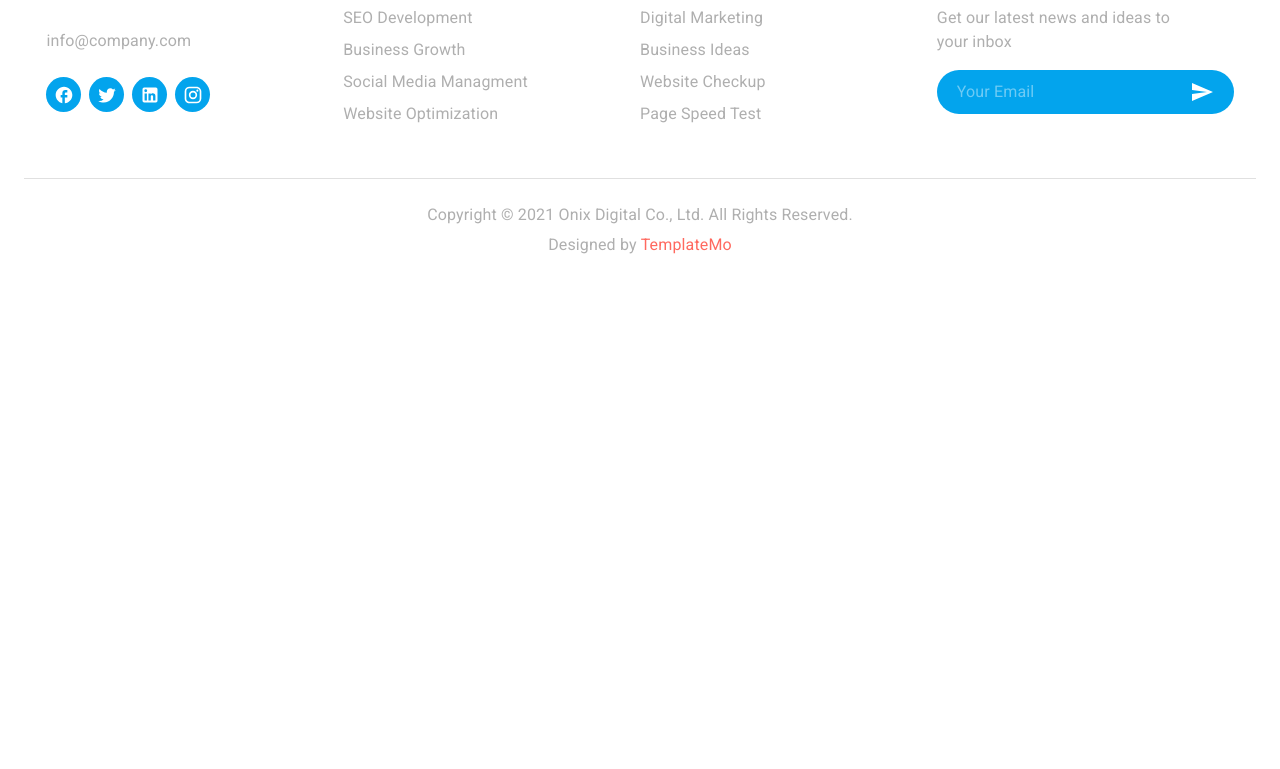
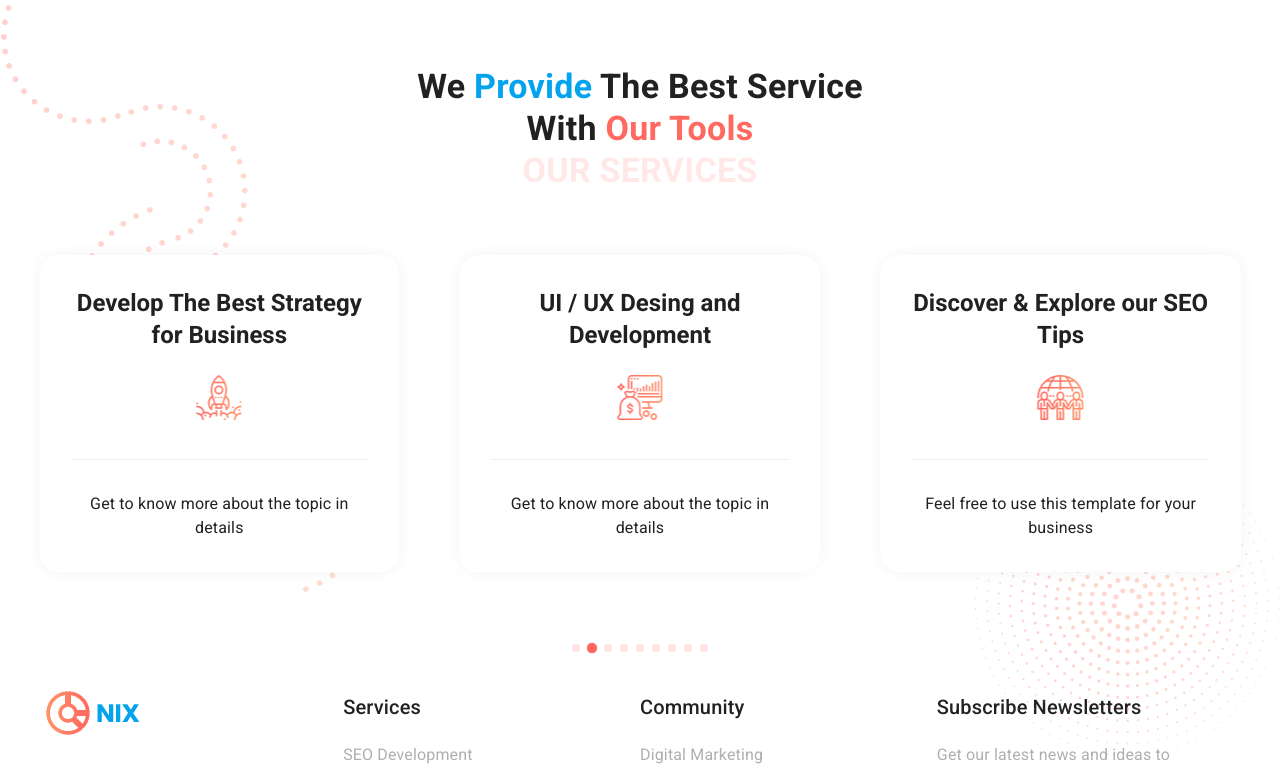
Before and after one commit to basel2053/MUI-temp-project, a React (Vite) app: page / in a window 1280 px wide. Shown: the part 820-1589 px from the top of the page. Before the commit the page ends 1077 px from the top, so only its background shows below. Built offline with nearby package versions, Linux system fonts and the light colour scheme.

Commit message:
services section

```diff
--- a/src/App.tsx
+++ b/src/App.tsx
@@ -4,6 +4,7 @@ import theme from './utils/theme';
 import GlobalStyles from '@mui/material/GlobalStyles';
 import Layout from './components/Layout';
 import Hero from './components/Hero';
+import Services from './components/Services';
 
 function App() {
   return (
@@ -12,6 +13,7 @@ function App() {
       {/* <GlobalStyles styles={{ '&::selection': { bgcolor: theme => theme.palette.primary.main, color: '#fff' } }} /> */}
       <Layout>
         <Hero />
+        <Services />
       </Layout>
     </ThemeProvider>
   );
--- a/src/components/Hero.tsx
+++ b/src/components/Hero.tsx
@@ -1,11 +1,8 @@
 import Box from '@mui/material/Box';
 import Stack from '@mui/material/Stack';
-import Button from '@mui/material/Button';
 import Container from '@mui/material/Container';
-import Typography from '@mui/material/Typography';
 
-import CallIcon from '@mui/icons-material/Call';
-import Slider from './sliders/Slider';
+import HeroSlider from './sliders/HeroSlider';
 
 const Hero = (): JSX.Element => {
   return (
@@ -16,7 +13,7 @@ const Hero = (): JSX.Element => {
       <Container
         sx={{ maxWidth: { xl: 1350, lg: 1400, md: 1040, tl: 800, sm: 600 }, alignSelf: 'center', ml: 11, width: '40%' }}
       >
-        <Slider />
+        <HeroSlider />
       </Container>
       <img src="/images/banner-right-image.png" alt="banner-right" style={{ flex: 1 }} />
     </Stack>
--- /dev/null
+++ b/src/components/Services.tsx
@@ -0,0 +1,35 @@
+import Box from '@mui/material/Box';
+import Container from '@mui/material/Container';
+import Typography from '@mui/material/Typography';
+import ServiceSlider from './sliders/ServiceSlider';
+
+const Services = () => {
+  return (
+    <>
+      <Box sx={{ position: 'absolute' }}>
+        <img src="/images/services-left-dec.png" />
+      </Box>
+      <Container sx={{ maxWidth: { xl: 1350, lg: 1400, md: 1040, tl: 800, sm: 600 }, mt: 14, mb: 4 }}>
+        <Typography textAlign="center" variant="h4" fontWeight="700">
+          We <span style={{ color: '#03A4ED' }}> Provide</span> The Best Service <br />
+          With
+          <span style={{ color: '#FF695F' }}> Our Tools</span>
+        </Typography>
+        <Typography
+          textAlign="center"
+          variant="h4"
+          fontWeight="700"
+          sx={{ textTransform: 'uppercase', color: theme => theme.palette.error.main, opacity: 0.15, mb: 6 }}
+        >
+          OUR SERVICES
+        </Typography>
+        <ServiceSlider />
+      </Container>
+      <Box sx={{ position: 'absolute', right: 0, mt: -30 }}>
+        <img src="/images/services-right-dec.png" />
+      </Box>
+    </>
+  );
+};
+
+export default Services;
--- a/src/components/sliders/Slider.tsx
+++ b/src/components/sliders/HeroSlider.tsx
@@ -13,7 +13,7 @@ import CallIcon from '@mui/icons-material/Call';
 // import required modules
 import { Autoplay, Pagination } from 'swiper';
 
-export default function Slider() {
+export default function HeroSlider() {
   const pagination = {
     clickable: true,
     renderBullet: function (index: number, className: string) {
--- /dev/null
+++ b/src/components/sliders/ServiceSlider.tsx
@@ -0,0 +1,212 @@
+import { Swiper, SwiperSlide } from 'swiper/react';
+
+// Import Swiper styles
+import 'swiper/css';
+import 'swiper/css/pagination';
+
+// import required modules
+import { Pagination, Autoplay } from 'swiper';
+import Typography from '@mui/material/Typography';
+import Box from '@mui/material/Box';
+
+const ServiceSlider = () => {
+  return (
+    <Swiper
+      slidesPerView={3}
+      spaceBetween={30}
+      pagination={{
+        clickable: true,
+      }}
+      modules={[Autoplay, Pagination]}
+      loop={true}
+      autoplay={{
+        delay: 2500,
+        disableOnInteraction: false,
+      }}
+      className="mySwiper service-slider"
+    >
+      <SwiperSlide>
+        <Box
+          sx={{
+            boxShadow: '0px 0px 15px rgba(0,0,0,0.05)',
+            p: 4,
+            bgcolor: '#fff',
+            textAlign: 'center',
+            borderRadius: '20px',
+            margin: '15px',
+          }}
+        >
+          <Typography variant="h5" fontWeight="700" sx={{ mb: 3 }}>
+            Learn More about our Guidelines
+          </Typography>
+          <img src="/images/service-icon-01.png" alt="" />
+          <Typography variant="body1" sx={{ mt: 4, borderTop: '1px solid #eee', pt: 4 }}>
+            Feel free to use this template for your business
+          </Typography>
+        </Box>
+      </SwiperSlide>
+      <SwiperSlide>
+        <Box
+          sx={{
+            boxShadow: '0px 0px 15px rgba(0,0,0,0.05)',
+            p: 4,
+            bgcolor: '#fff',
+            textAlign: 'center',
+            borderRadius: '20px',
+            margin: '15px',
+          }}
+        >
+          <Typography variant="h5" fontWeight="700" sx={{ mb: 3 }}>
+            Develop The Best Strategy for Business
+          </Typography>
+          <img src="/images/service-icon-02.png" alt="" />
+          <Typography variant="body1" sx={{ mt: 4, borderTop: '1px solid #eee', pt: 4 }}>
+            Get to know more about the topic in details
+          </Typography>
+        </Box>
+      </SwiperSlide>
+      <SwiperSlide>
+        <Box
+          sx={{
+            boxShadow: '0px 0px 15px rgba(0,0,0,0.05)',
+            p: 4,
+            bgcolor: '#fff',
+            textAlign: 'center',
+            borderRadius: '20px',
+            margin: '15px',
+          }}
+        >
+          <Typography variant="h5" fontWeight="700" sx={{ mb: 3 }}>
+            UI / UX Desing and Development
+          </Typography>
+          <img src="/images/service-icon-03.png" alt="" />
+          <Typography variant="body1" sx={{ mt: 4, borderTop: '1px solid #eee', pt: 4 }}>
+            Get to know more about the topic in details
+          </Typography>
+        </Box>
+      </SwiperSlide>
+      <SwiperSlide>
+        <Box
+          sx={{
+            boxShadow: '0px 0px 15px rgba(0,0,0,0.05)',
+            p: 4,
+            bgcolor: '#fff',
+            textAlign: 'center',
+            borderRadius: '20px',
+            margin: '15px',
+          }}
+        >
+          <Typography variant="h5" fontWeight="700" sx={{ mb: 3 }}>
+            Discover & Explore our SEO Tips
+          </Typography>
+          <img src="/images/service-icon-04.png" alt="" />
+          <Typography variant="body1" sx={{ mt: 4, borderTop: '1px solid #eee', pt: 4 }}>
+            Feel free to use this template for your business
+          </Typography>
+        </Box>
+      </SwiperSlide>
+      <SwiperSlide>
+        <Box
+          sx={{
+            boxShadow: '0px 0px 15px rgba(0,0,0,0.05)',
+            p: 4,
+            bgcolor: '#fff',
+            textAlign: 'center',
+            borderRadius: '20px',
+            margin: '15px',
+          }}
+        >
+          <Typography variant="h5" fontWeight="700" sx={{ mb: 3 }}>
+            Optimizing your website for Speed
+          </Typography>
+          <img src="/images/service-icon-01.png" alt="" />
+          <Typography variant="body1" sx={{ mt: 4, borderTop: '1px solid #eee', pt: 4 }}>
+            Get to know more about the topic in details
+          </Typography>
+        </Box>
+      </SwiperSlide>
+      <SwiperSlide>
+        <Box
+          sx={{
+            boxShadow: '0px 0px 15px rgba(0,0,0,0.05)',
+            p: 4,
+            bgcolor: '#fff',
+            textAlign: 'center',
+            borderRadius: '20px',
+            margin: '15px',
+          }}
+        >
+          <Typography variant="h5" fontWeight="700" sx={{ mb: 3 }}>
+            See The Strategy In The Market
+          </Typography>
+          <img src="/images/service-icon-02.png" alt="" />
+          <Typography variant="body1" sx={{ mt: 4, borderTop: '1px solid #eee', pt: 4 }}>
+            Get to know more about the topic in details
+          </Typography>
+        </Box>
+      </SwiperSlide>
+      <SwiperSlide>
+        <Box
+          sx={{
+            boxShadow: '0px 0px 15px rgba(0,0,0,0.05)',
+            p: 4,
+            bgcolor: '#fff',
+            textAlign: 'center',
+            borderRadius: '20px',
+            margin: '15px',
+          }}
+        >
+          <Typography variant="h5" fontWeight="700" sx={{ mb: 3 }}>
+            Best Content Ideas for your pages
+          </Typography>
+          <img src="/images/service-icon-03.png" alt="" />
+          <Typography variant="body1" sx={{ mt: 4, borderTop: '1px solid #eee', pt: 4 }}>
+            Feel free to use this template for your business
+          </Typography>
+        </Box>
+      </SwiperSlide>
+      <SwiperSlide>
+        <Box
+          sx={{
+            boxShadow: '0px 0px 15px rgba(0,0,0,0.05)',
+            p: 4,
+            bgcolor: '#fff',
+            textAlign: 'center',
+            borderRadius: '20px',
+            margin: '15px',
+          }}
+        >
+          <Typography variant="h5" fontWeight="700" sx={{ mb: 3 }}>
+            Content Ideas for your next project
+          </Typography>
+          <img src="/images/service-icon-02.png" alt="" />
+          <Typography variant="body1" sx={{ mt: 4, borderTop: '1px solid #eee', pt: 4 }}>
+            Feel free to use this template for your business
+          </Typography>
+        </Box>
+      </SwiperSlide>
+      <SwiperSlide>
+        <Box
+          sx={{
+            boxShadow: '0px 0px 15px rgba(0,0,0,0.05)',
+            p: 4,
+            bgcolor: '#fff',
+            textAlign: 'center',
+            borderRadius: '20px',
+            margin: '15px',
+          }}
+        >
+          <Typography variant="h5" fontWeight="700" sx={{ mb: 3 }}>
+            Discover the digital marketing trend
+          </Typography>
+          <img src="/images/service-icon-04.png" alt="" />
+          <Typography variant="body1" sx={{ mt: 4, borderTop: '1px solid #eee', pt: 4 }}>
+            Get to know more about the topic in details
+          </Typography>
+        </Box>
+      </SwiperSlide>
+    </Swiper>
+  );
+};
+
+export default ServiceSlider;
--- a/src/index.css
+++ b/src/index.css
@@ -12,12 +12,30 @@
 
 .hero-slider .swiper-pagination {
   position: static;
+  margin-top: 2.5rem;
   text-align: left;
-  margin-top: 2.5rem;
 }
 
 .hero-slider__pagination {
   background-color: transparent;
-  font-size: 1.5rem;
+  font-size: 1.4rem;
   margin-right: 1rem !important;
 }
+
+.hero-slider .swiper-pagination-bullet-active {
+  color: #ff695f;
+  text-decoration: underline;
+}
+
+.service-slider .swiper-pagination {
+  position: static;
+  margin-top: 3rem;
+}
+
+.service-slider .swiper-pagination-bullet {
+  background-color: #ff695f;
+}
+
+.service-slider .swiper-pagination-bullet-active {
+  transform: scale(1.3);
+}
```
